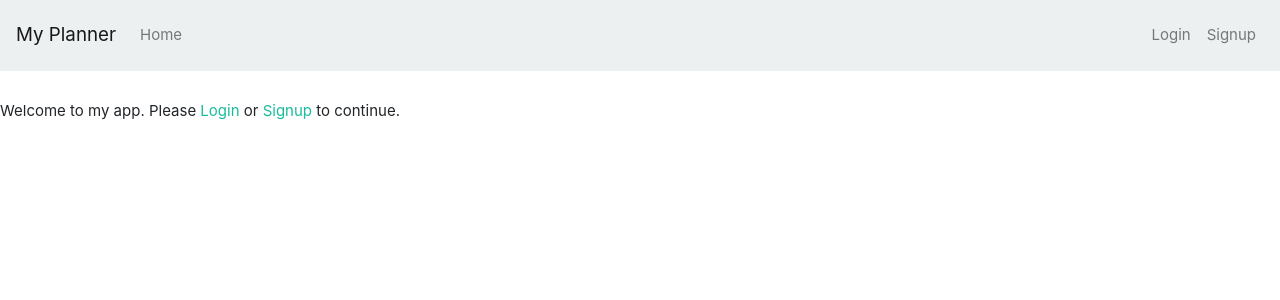
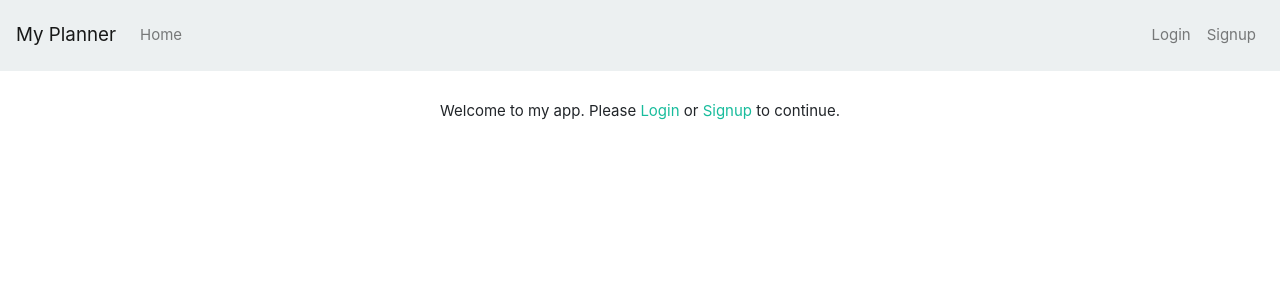
Before and after one commit to chloearluck/todo, a React (Create React App) app: page / in a window 1280 px wide. Shown: the top 300 px of the page. Built offline with nearby package versions, Linux system fonts and the light colour scheme; no server answers.

Commit message:
Center login/signup message

```diff
--- a/src/App.js
+++ b/src/App.js
@@ -56,7 +56,7 @@ class App extends Component {
   render() {
     const unauthorizedMessage = (
               !this.state.isAuthenticated &&
-              <div> Welcome to my app. Please <Link to='/login'>Login</Link> or <Link to='/signup'>Signup</Link> to continue. </div>
+              <center> Welcome to my app. Please <Link to='/login'>Login</Link> or <Link to='/signup'>Signup</Link> to continue. </center>
             );
 
     return (
```
